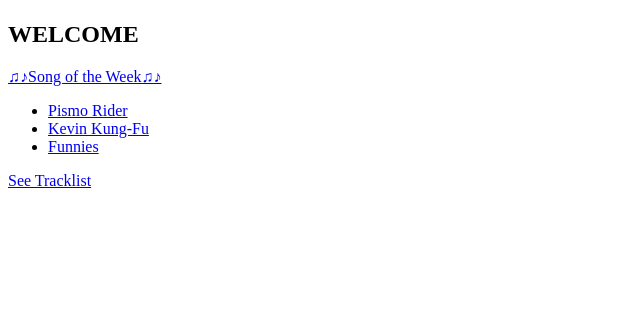
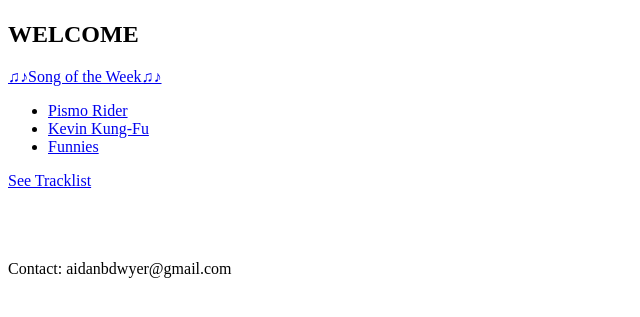
Before and after one commit to aidanbdwyer/aidanbdwyer.github.io, a plain HTML site: page index.html in a window 1280 px wide. Shown: the part 311-628 px from the top of the page, without its empty margins (0-640 px from the left). Drawn offline with Linux system fonts and the light colour scheme.

Commit message:
Add files via upload

```diff
--- a/index.html
+++ b/index.html
@@ -20,6 +20,13 @@
     </ul>
     <a href="./sotw.html">See Tracklist</a>
   </nav>
+  <br>
+  <br>
+  <br>
+  <p>Contact: aidanbdwyer@gmail.com</p>
 </body>
 
+
+
+
 </html>
```
